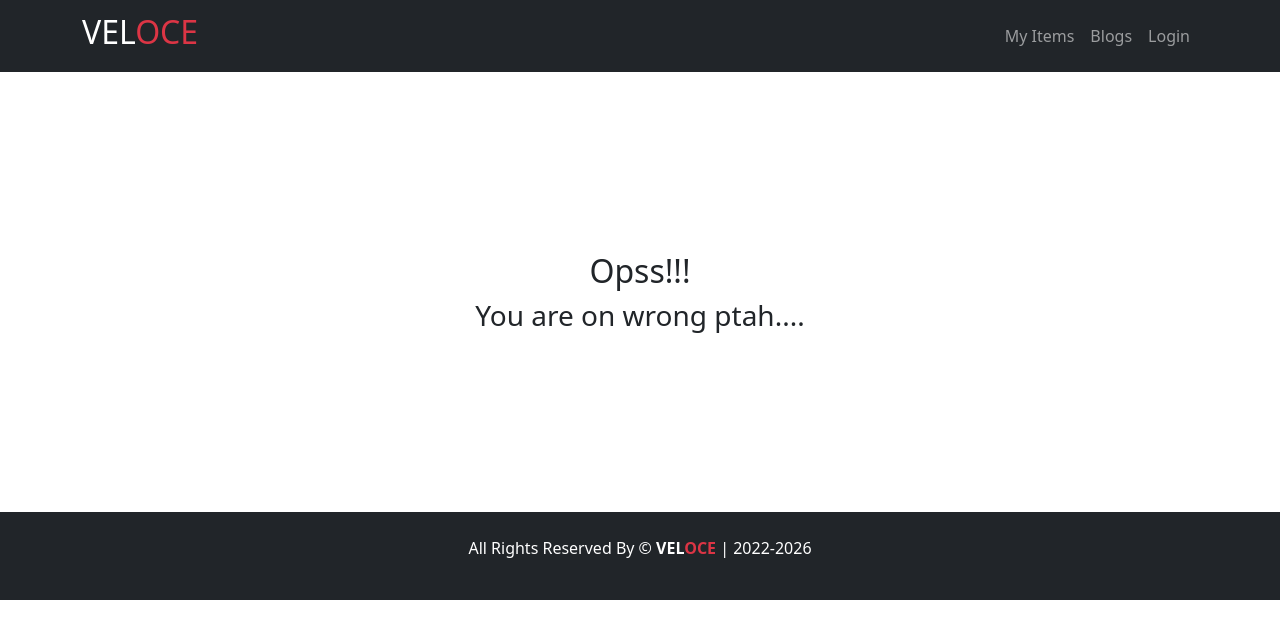
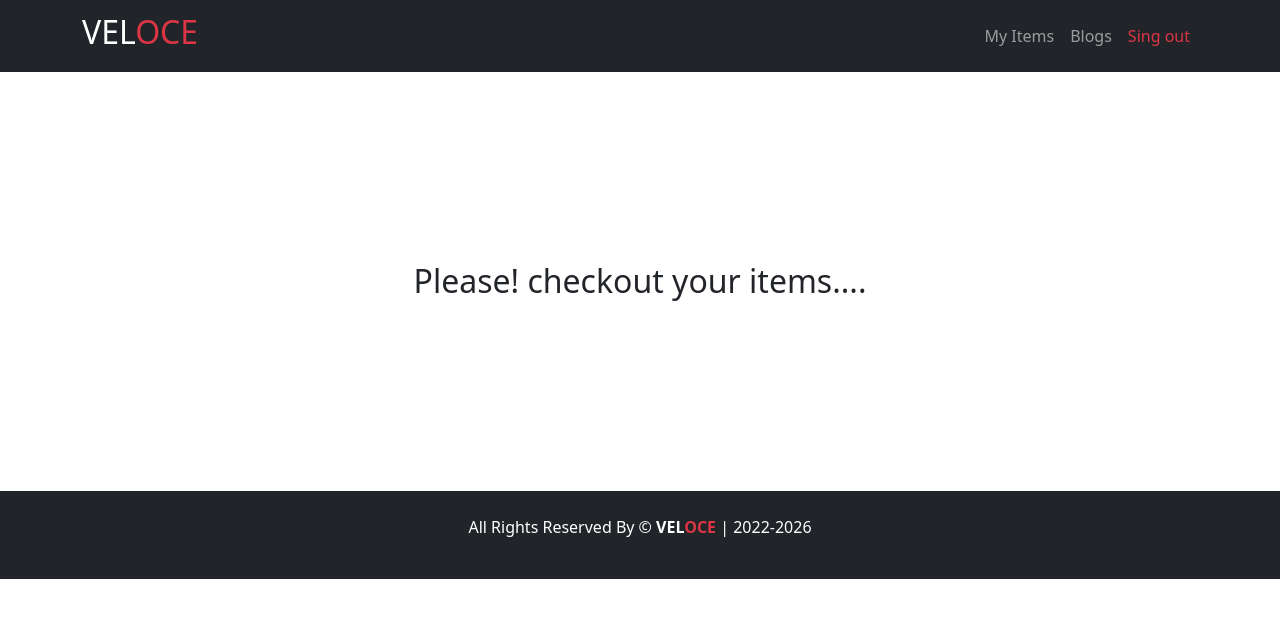
Before and after one commit to Muhammad764/Assignment-11, a React (Create React App) app: page /checkout in a window 1280 px wide. Shown: the top 638 px of the page. Built offline with nearby package versions, Linux system fonts and the light colour scheme; no server answers; sample sign-in values are in the browser's storage.

Commit message:
update login register and social login

```diff
--- a/src/App.js
+++ b/src/App.js
@@ -2,11 +2,13 @@ import { Route, Routes } from 'react-router-dom';
 import './App.css';
 import About from './Pages/About/About';
 import Blogs from './Pages/Blogs/Blogs';
+import Checkout from './Pages/Checkout/Checkout';
 import Home from './Pages/Home/Home/Home';
 import Items from './Pages/Home/Items/Items';
 import ItemsDetail from './Pages/ItemsDetail/ItemsDetail';
 import Login from './Pages/Login/Login';
 import Register from './Pages/Register/Register';
+import RequireAuth from './Pages/RequireAuth/RequireAuth';
 import Footer from './Pages/Shared/Footer/Footer';
 import Header from './Pages/Shared/Header/Header';
 import NotFound from './Pages/Shared/NotFound/NotFound';
@@ -24,6 +26,9 @@ function App() {
         <Route path='/about' element={<About></About>}></Route>
         <Route path='/login' element={<Login></Login>}></Route>
         <Route path='/register' element={<Register></Register>}></Route>
+        <Route path='/checkout' element={<RequireAuth>
+          <Checkout></Checkout>
+        </RequireAuth>}></Route>
         <Route path='*' element={<NotFound></NotFound>}></Route>
       </Routes >
       <Footer></Footer>
--- /dev/null
+++ b/src/Pages/Checkout/Checkout.css
@@ -0,0 +1,3 @@
+.details{
+    margin: 190px;
+}
--- /dev/null
+++ b/src/Pages/Checkout/Checkout.js
@@ -0,0 +1,12 @@
+import React from 'react';
+import './Checkout.css'
+
+const Checkout = () => {
+    return (
+        <div className='details'>
+            <h2>Please! checkout your items....</h2>
+        </div>
+    );
+};
+
+export default Checkout;
--- /dev/null
+++ b/src/Pages/ItemsDetail/ItemsDetail.css
@@ -0,0 +1,3 @@
+.detail{
+    margin: 160px;
+}
--- a/src/Pages/ItemsDetail/ItemsDetail.js
+++ b/src/Pages/ItemsDetail/ItemsDetail.js
@@ -1,11 +1,15 @@
 import React from 'react';
 import { Link, useParams } from 'react-router-dom';
+import './ItemsDetail.css'
 
 const ItemsDetail = () => {
     const {itemId}= useParams()
     return (
-        <div>
+        <div className='detail'>
             <h1>Show ID :{itemId}</h1>
+            <Link to="/checkout">
+                <button className='btn btn-danger'>Delivery</button>
+            </Link>
         </div>
     );
 };
--- a/src/Pages/Login/Login.js
+++ b/src/Pages/Login/Login.js
@@ -78,7 +78,7 @@ const Login = () => {
           <p>Dont have an account? <Link to="/register" className='fw-bold pe-auto text-danger text-decoration-none' onClick={navigateRegister}>Please Register</Link></p>
 
 
-          <p>Forget password ? <button type="button" style={{color :'#FF4500'}} class="btn btn-link text-decoration-none fw-bold" onClick={resetPassword}>Reset Password</button></p>
+          <p>Forget password ? <button type="button" style={{color :'#FF4500'}} className="btn btn-link text-decoration-none fw-bold" onClick={resetPassword}>Reset Password</button></p>
 
           <SocialLogin></SocialLogin>
           <ToastContainer />
--- a/src/Pages/Register/Register.js
+++ b/src/Pages/Register/Register.js
@@ -20,7 +20,7 @@ const Register = () => {
         const email = emailRef.current.value
         const password = passwordRef.current.value
 
-        createUserWithEmailAndPassword(name,email,password)
+        createUserWithEmailAndPassword(email,password)
 
     }
 
--- /dev/null
+++ b/src/Pages/RequireAuth/RequireAuth.js
@@ -0,0 +1,18 @@
+import { useAuthState } from 'react-firebase-hooks/auth';
+import { Navigate, useLocation } from 'react-router-dom';
+import auth from '../../firebase.init';
+
+const RequireAuth = ({ children }) => {
+    const [user,loading] = useAuthState(auth);
+    const location = useLocation()
+    if (loading) {
+        return
+    }
+
+    if (!user) {
+        return <Navigate to='/login' state={{from :location}} replace></Navigate>
+    }
+    return children;;
+};
+
+export default RequireAuth;
--- a/src/Pages/Shared/Header/Header.js
+++ b/src/Pages/Shared/Header/Header.js
@@ -1,8 +1,15 @@
+import { signOut } from 'firebase/auth';
 import React from 'react';
 import { Container, Nav, Navbar } from 'react-bootstrap';
+import { useAuthState } from 'react-firebase-hooks/auth';
 import { Link } from 'react-router-dom';
+import auth from '../../../firebase.init';
 
 const Header = () => {
+  const [user] = useAuthState(auth)
+  const handleSignOut = () => {
+    signOut(auth)
+  }
     return (
         <div>
             <Navbar collapseOnSelect expand="lg" sticky='top' bg="dark" variant="dark">
@@ -16,7 +23,11 @@ const Header = () => {
     <Nav>
       <Nav.Link as={Link} to="items">My Items</Nav.Link>
       <Nav.Link as={Link} to="blogs">Blogs</Nav.Link>
-      <Nav.Link as={Link} to="login">Login</Nav.Link>
+                {user ?
+                   <Nav.Link onClick={handleSignOut}  as={Link} className="text-danger"  to="login">Sing out</Nav.Link>
+                  :
+                  <Nav.Link as={Link} to="login">Login</Nav.Link>
+                }
     </Nav>
   </Navbar.Collapse>
   </Container>
```
